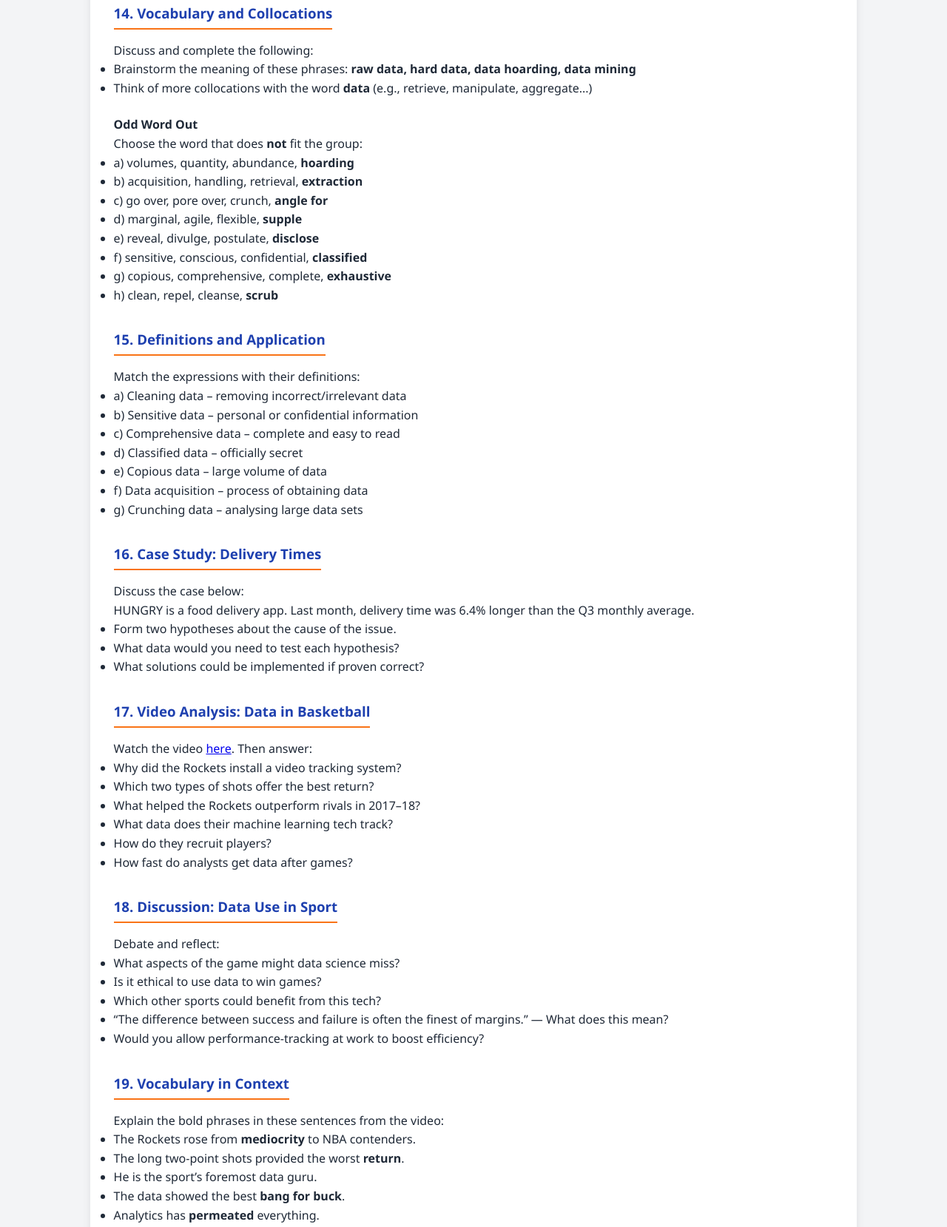
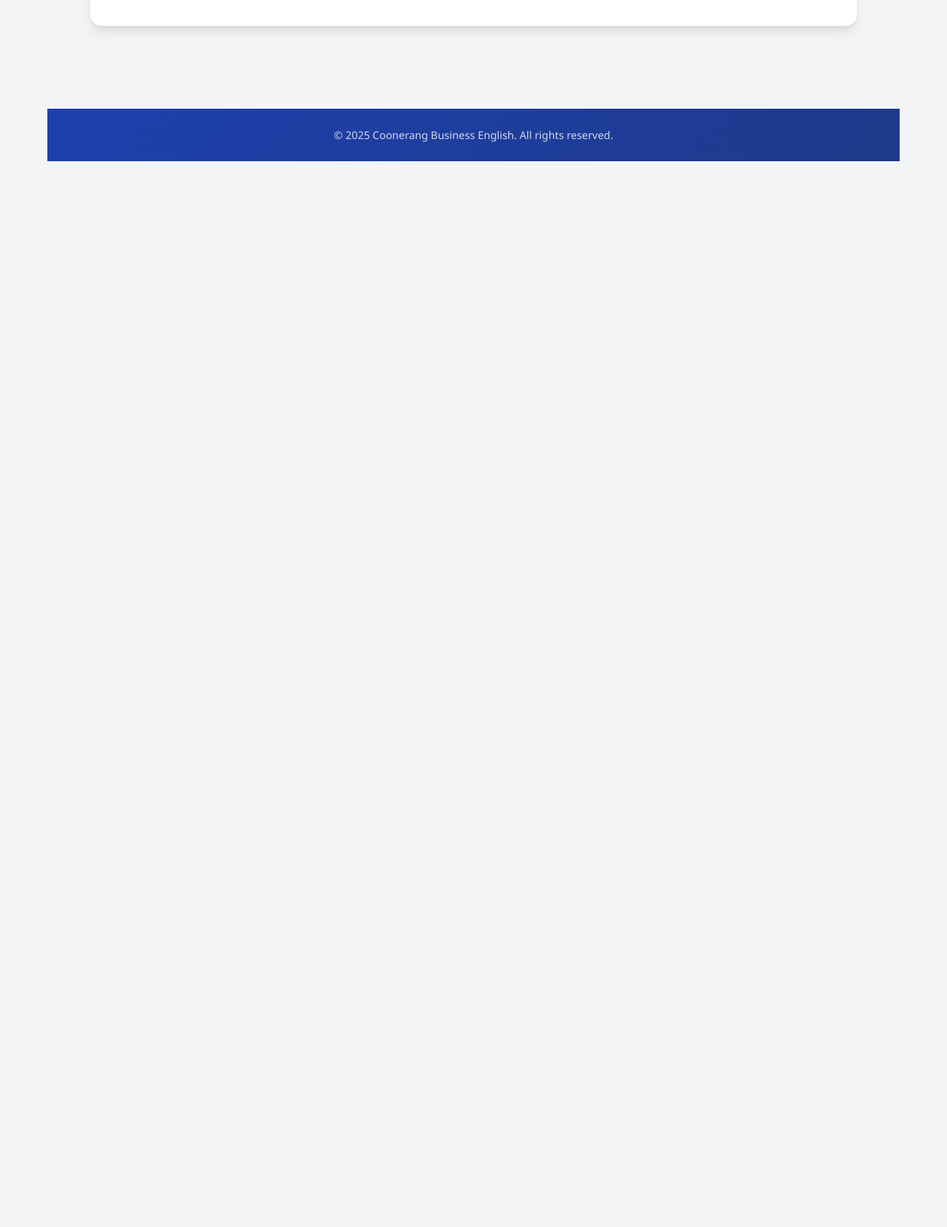
Before and after one commit to PabloCoonerang/businessenglish, a plain HTML site: page index.html in a window 1280 px wide. Shown: the part 7878-9537 px from the top of the page at 74% size. After the commit the page ends 8208 px from the top, so only its background shows below. Drawn offline with nearby package versions, Linux system fonts and the light colour scheme.

Commit message:
Update index.html

```diff
--- a/index.html
+++ b/index.html
@@ -1203,130 +1203,6 @@
                 </div>
             </div>
 
-            <div class="worksheet-section">
-    <h3>14. Vocabulary and Collocations</h3>
-    <p>Discuss and complete the following:</p>
-
-    <ul>
-        <li>Brainstorm the meaning of these phrases: <strong>raw data, hard data, data hoarding, data mining</strong></li>
-        <li>Think of more collocations with the word <strong>data</strong> (e.g., retrieve, manipulate, aggregate...)</li>
-    </ul>
-
-    <div class="matching-exercise">
-        <h4>Odd Word Out</h4>
-        <p>Choose the word that does <strong>not</strong> fit the group:</p>
-        <ul>
-            <li>a) volumes, quantity, abundance, <strong>hoarding</strong></li>
-            <li>b) acquisition, handling, retrieval, <strong>extraction</strong></li>
-            <li>c) go over, pore over, crunch, <strong>angle for</strong></li>
-            <li>d) marginal, agile, flexible, <strong>supple</strong></li>
-            <li>e) reveal, divulge, postulate, <strong>disclose</strong></li>
-            <li>f) sensitive, conscious, confidential, <strong>classified</strong></li>
-            <li>g) copious, comprehensive, complete, <strong>exhaustive</strong></li>
-            <li>h) clean, repel, cleanse, <strong>scrub</strong></li>
-        </ul>
-    </div>
-</div>
-
-<div class="worksheet-section">
-    <h3>15. Definitions and Application</h3>
-    <p>Match the expressions with their definitions:</p>
-    <ul>
-        <li>a) Cleaning data – removing incorrect/irrelevant data</li>
-        <li>b) Sensitive data – personal or confidential information</li>
-        <li>c) Comprehensive data – complete and easy to read</li>
-        <li>d) Classified data – officially secret</li>
-        <li>e) Copious data – large volume of data</li>
-        <li>f) Data acquisition – process of obtaining data</li>
-        <li>g) Crunching data – analysing large data sets</li>
-    </ul>
-</div>
-
-<div class="worksheet-section">
-    <h3>16. Case Study: Delivery Times</h3>
-    <p>Discuss the case below:</p>
-    <blockquote>
-        HUNGRY is a food delivery app. Last month, delivery time was 6.4% longer than the Q3 monthly average.
-    </blockquote>
-    <ul>
-        <li>Form two hypotheses about the cause of the issue.</li>
-        <li>What data would you need to test each hypothesis?</li>
-        <li>What solutions could be implemented if proven correct?</li>
-    </ul>
-</div>
-
-<div class="worksheet-section">
-    <h3>17. Video Analysis: Data in Basketball</h3>
-    <p>Watch the video <a href="https://youtu.be/oUvvfHkXyOA" target="_blank">here</a>. Then answer:</p>
-    <ul>
-        <li>Why did the Rockets install a video tracking system?</li>
-        <li>Which two types of shots offer the best return?</li>
-        <li>What helped the Rockets outperform rivals in 2017–18?</li>
-        <li>What data does their machine learning tech track?</li>
-        <li>How do they recruit players?</li>
-        <li>How fast do analysts get data after games?</li>
-    </ul>
-</div>
-
-<div class="worksheet-section">
-    <h3>18. Discussion: Data Use in Sport</h3>
-    <p>Debate and reflect:</p>
-    <ul>
-        <li>What aspects of the game might data science miss?</li>
-        <li>Is it ethical to use data to win games?</li>
-        <li>Which other sports could benefit from this tech?</li>
-        <li>“The difference between success and failure is often the finest of margins.” — What does this mean?</li>
-        <li>Would you allow performance-tracking at work to boost efficiency?</li>
-    </ul>
-</div>
-
-<div class="worksheet-section">
-    <h3>19. Vocabulary in Context</h3>
-    <p>Explain the bold phrases in these sentences from the video:</p>
-    <ul>
-        <li>The Rockets rose from <strong>mediocrity</strong> to NBA contenders.</li>
-        <li>The long two-point shots provided the worst <strong>return</strong>.</li>
-        <li>He is the sport’s foremost data guru.</li>
-        <li>The data showed the best <strong>bang for buck</strong>.</li>
-        <li>Analytics has <strong>permeated</strong> everything.</li>
-        <li>The system collects <strong>granular data</strong>.</li>
-        <li>We’ve only <strong>scratched the surface</strong>.</li>
-        <li>Our <strong>edge</strong> helped us win.</li>
-        <li>It analyses the <strong>minutiae</strong> of performance for <strong>marginal gains</strong>.</li>
-    </ul>
-</div>
-
-<div class="worksheet-section">
-    <h3>20. Contextual Dialogue</h3>
-    <p>Invent the context for these statements:</p>
-    <ul>
-        <li>“She definitely had the edge over the others.”</li>
-        <li>“We’ve never been presented with such comprehensive data.”</li>
-        <li>“Can you crunch the numbers for me?”</li>
-        <li>“It’s classified.”</li>
-        <li>“Enough with the data hoarding!”</li>
-    </ul>
-</div>
-
-<div class="worksheet-section">
-    <h3>21. Writing: Video Summary</h3>
-    <p>Write a 5-sentence summary of the video using the following:</p>
-    <p><strong>dunk, granular, mediocrity, pore over, raw, provide return</strong></p>
-</div>
-
-<div class="worksheet-section">
-    <h3>22. Project: Applying Data Science</h3>
-    <p>Design your own case study using data science to solve a problem in your work or field.</p>
-    <ol>
-        <li>Describe the current situation and the problem.</li>
-        <li>Set a clear goal.</li>
-        <li>Propose a data-driven solution.</li>
-        <li>Define the data you need and how it will help.</li>
-        <li>Describe how you'd assess if the solution worked.</li>
-    </ol>
-</div>
-
-
 
         </div>
     </div>
```
